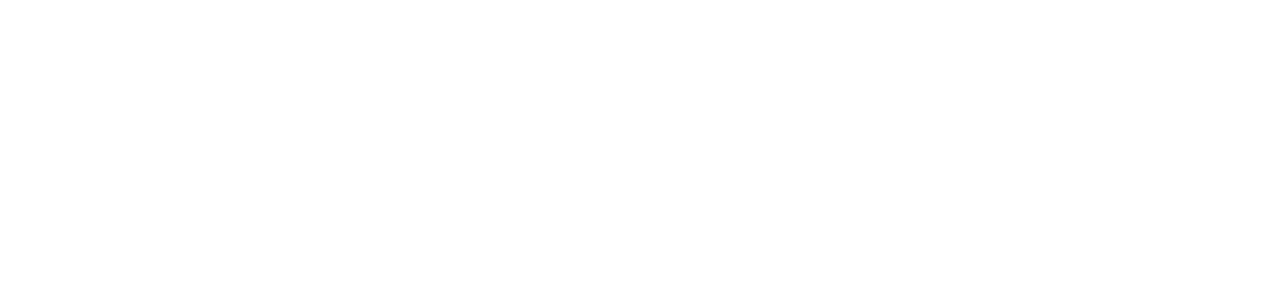
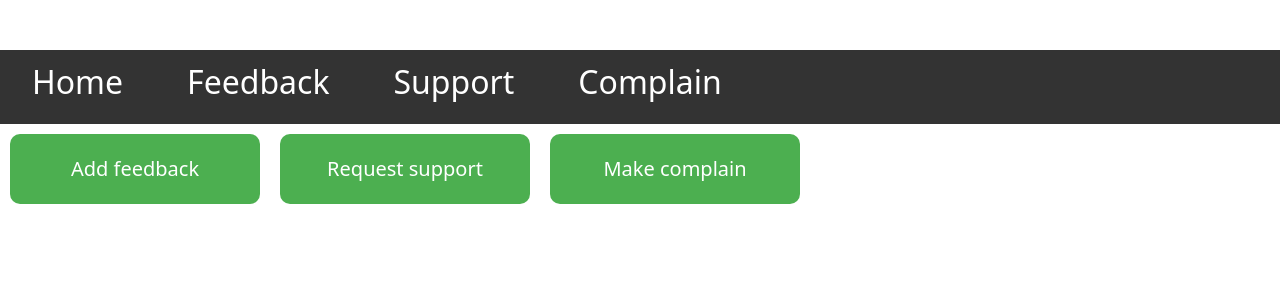
Before and after one commit to Dulneth210229/MERN-WASTE, a React (Create React App) app in the folder frontend/: page /crmHome in a window 1280 px wide. Before the commit this address had no page. Shown: the top 300 px of the page. Built offline with nearby package versions, Linux system fonts and the light colour scheme.

Commit message:
Create navigation bar and linked it to crmHome

```diff
--- a/frontend/src/App.js
+++ b/frontend/src/App.js
@@ -5,6 +5,11 @@
 import ViewRequests from "./Components/RequestService/RequestDetails/Requests";
 import Home from "./Components/AdminHome/AdminHome";
 import InventoryHome from "./Components/Inventory/InvemtoryHome/InventoryHome";
+import Crmhome from "./Components/CustomerRelationship/CrmHome/Crmhome";
+import Complain from "./Components/CustomerRelationship/Complain/Complain";
+import Feedback from "./Components/CustomerRelationship/Feedback/Feedback";
+import Support from "./Components/CustomerRelationship/Support/Support";
+
 
 function App() {
   //java scripts
@@ -17,6 +22,12 @@
           <Route path="/requestservice" element={<AddRequest />} />
           <Route path="/viewrequests" element={<ViewRequests />} />
           <Route path="/inventoryHome" element={<InventoryHome />} />
+          <Route path="/crmHome" element={<Crmhome />} />
+          <Route path="/complain" element={<Complain />} />
+          <Route path="/feedback" element={<Feedback />} />
+          <Route path="/support" element={<Support />} />
+
+
         </Routes>
       </React.Fragment>
     </div>
--- a/frontend/src/Components/CustomerRelationship/CrmHome/Crmhome.js
+++ b/frontend/src/Components/CustomerRelationship/CrmHome/Crmhome.js
@@ -1,10 +1,12 @@
 import React from 'react'
 import './CrmHome.css'
+import CrmNav from '../CrmNav/CrmNav'
 
 
 function Crmhome() {
     return (
         <div className="main-buttons">
+        <CrmNav />
         <button>Add feedback</button>
         <button>Request support</button>
         <button>Make complain</button>
--- /dev/null
+++ b/frontend/src/Components/CustomerRelationship/CrmNav/CrmNav.css
@@ -0,0 +1,18 @@
+.home-ui{
+    overflow: hidden;
+    background-color: #333;
+}
+
+.home-li{
+    float: left;
+}
+
+.home-li,
+.home-a{
+    display: block;
+    color: white;
+    text-align: center;
+    padding: 4px 16px;
+    text-decoration: none;
+    font-size: 15px;
+}
--- /dev/null
+++ b/frontend/src/Components/CustomerRelationship/CrmNav/CrmNav.js
@@ -0,0 +1,34 @@
+import React from 'react'
+import './CrmNav.css'
+import { Link } from "react-router-dom";
+
+function CrmNav() {
+  return (
+    <div>
+        <ul className="home-ui">
+            <li className="home-li">
+            <Link to="/crmHome" className="active home-a">
+                <h1>Home</h1>
+            </Link>
+            </li>
+            <li className="home-li">
+            <Link to="/feedback" className="active home-a">
+                <h1>Feedback</h1>
+            </Link>
+            </li>
+            <li className="home-li">
+            <Link to="/support" className="active home-a">
+                <h1>Support</h1>
+            </Link>
+            </li>
+            <li className="home-li">
+            <Link to="/complain" className="active home-a">
+                <h1>Complain</h1>
+            </Link>
+            </li>
+        </ul>
+    </div>
+  )
+}
+
+export default CrmNav;
```
